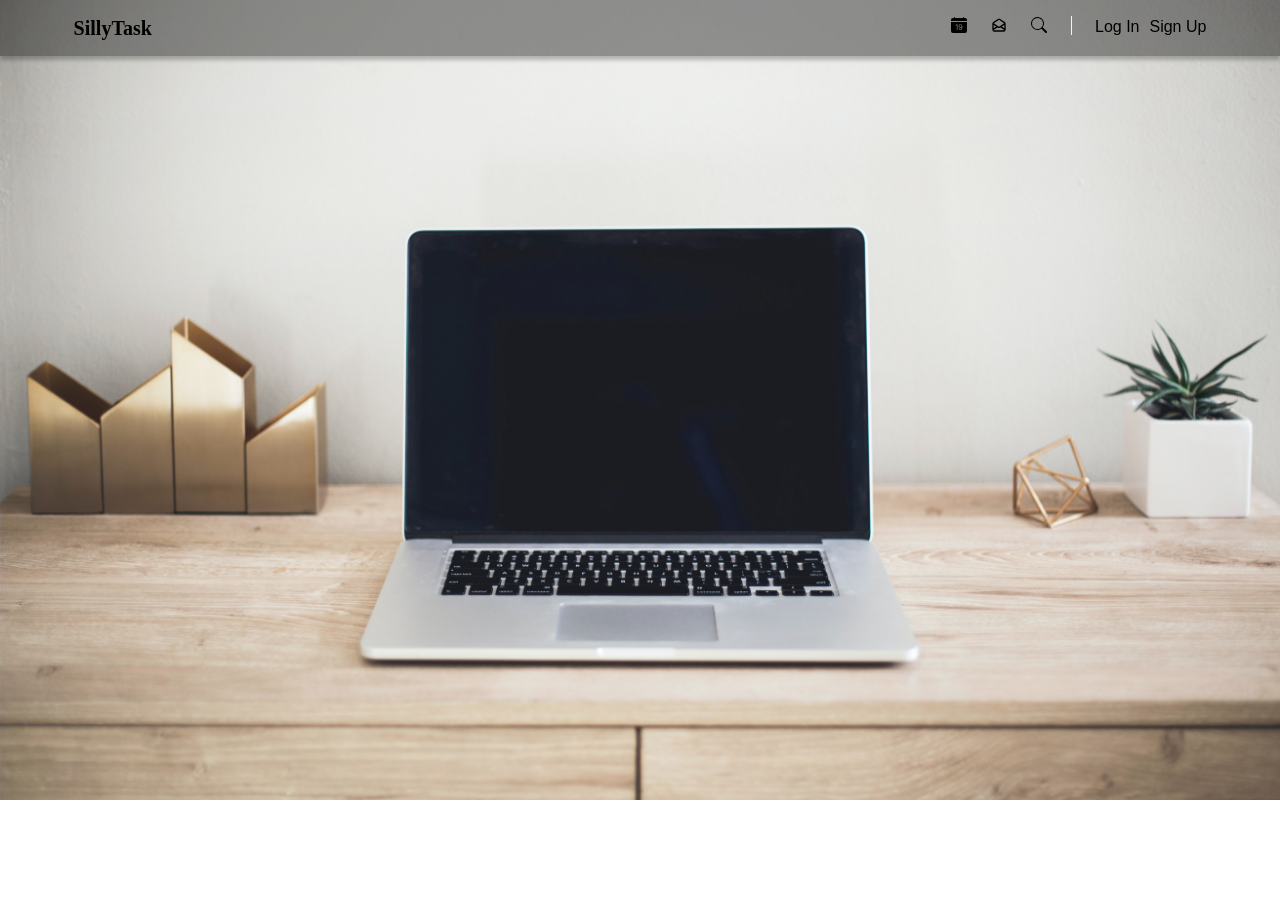
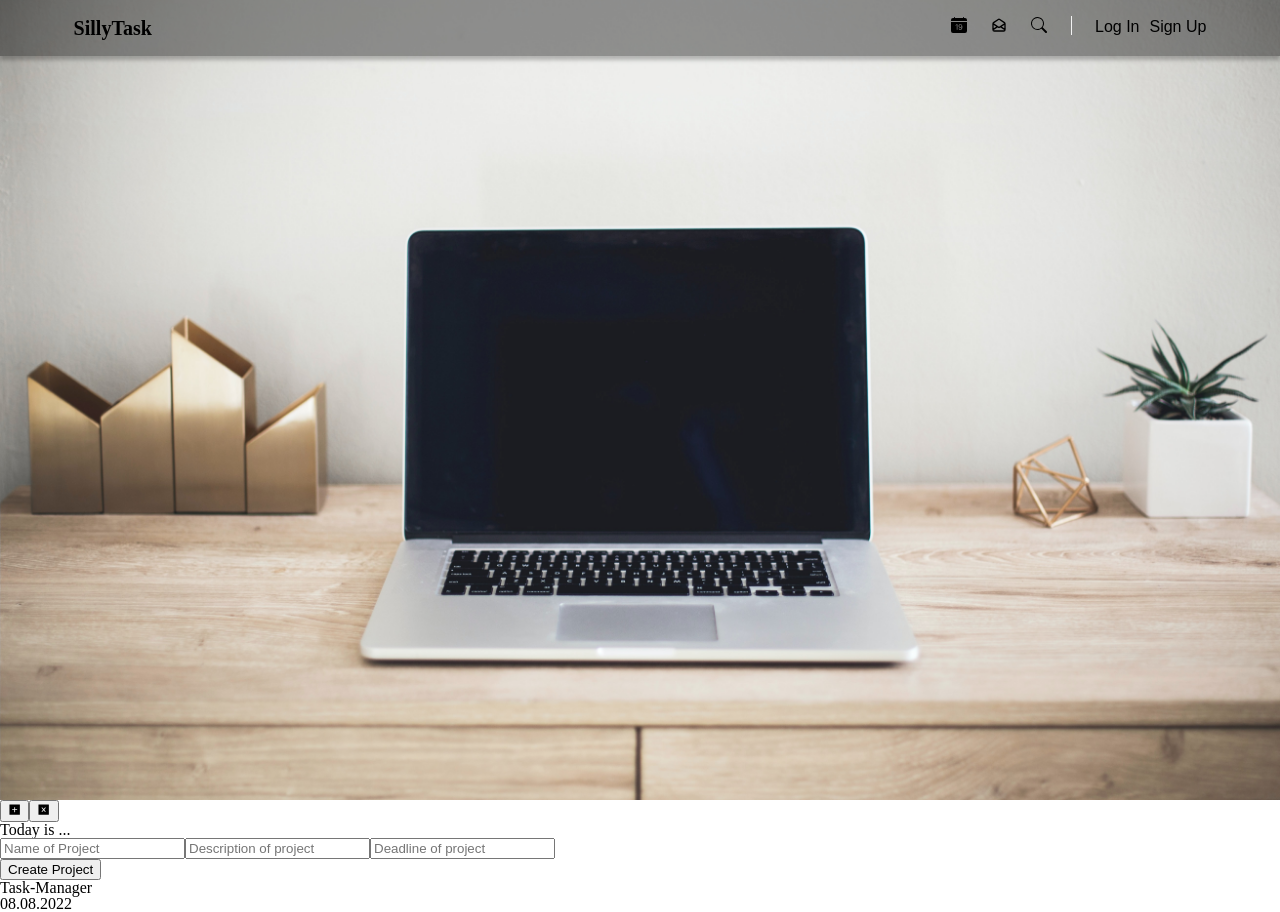
Before and after one commit to m4cy43/task_manager, a React (Create React App) app in the folder client/: page / in a window 1280 px wide. Shown: the top 912 px of the page. Before the commit the page ends 800 px from the top, so only its background shows below. Built offline with nearby package versions, Linux system fonts and the light colour scheme.

Commit message:
minor changes

```diff
--- a/client/src/App.js
+++ b/client/src/App.js
@@ -1,14 +1,11 @@
 import React from 'react';
-import { BrowserRouter as Router, Routes, Route, useNavigate } from 'react-router-dom';
+import { BrowserRouter as Router, Routes, Route } from 'react-router-dom';
 import Header from './components/Header';
 import SignUp from './pages/SignUp';
 import LogIn from './pages/LogIn';
-import MainPage from './components/MainPage';
+import MainPage from './pages/MainPage';
 
 function App() {
-
-  // const navigate=useNavigate();
-  // const navigateMainPage=()=>{navigate("/main")};
   return (
     <>
       <Router>
@@ -17,13 +14,11 @@ function App() {
           <Routes>
             <Route path="/signup" element={<SignUp />} />
             <Route path="/login" element={<LogIn />} />
-            {/* <Route path="/main" element={<MainPage />} /> */}
+            <Route path="/" element={<MainPage />} />
           </Routes>
         </div>
       </Router>
-
     </>
-
   );
 }
 
--- a/client/src/components/Header.jsx
+++ b/client/src/components/Header.jsx
@@ -2,19 +2,17 @@ import React from 'react';
 import { BsFillCalendarDateFill } from "react-icons/bs";
 import { HiOutlineMailOpen } from "react-icons/hi";
 import { BsSearch } from "react-icons/bs";
-import { Link, useNative } from "react-router-dom";
+import { Link } from "react-router-dom";
 
 function Header() {
     return (
         <div className="back-image">
             <header className="task-manager_head-menu">
-
                 <div className="task-manager_head-navigation">
-
+                <Link to="/">
                     <h3 className="task-manager_name">SillyTask</h3>
-
+                </Link>
                     <ul className="task-manager_links">
-
                         <li className="task-manager_links-item">
                             <Link to="#">
                                 <BsFillCalendarDateFill />
@@ -36,13 +34,9 @@ function Header() {
                         <li className="task-manager_links-item">
                             <Link to="/signup">Sign Up</Link>
                         </li>
-
                     </ul>
-
                 </div>
-
             </header>
-
         </div>
     )
 }
--- a/client/src/index.css
+++ b/client/src/index.css
@@ -215,3 +215,7 @@ a{
     font-size: 16px;
     color: #FFFFFF;
 }
+
+.login-submit:hover {
+    transform: scale(0.98);
+}
--- a/client/src/pages/LogIn.jsx
+++ b/client/src/pages/LogIn.jsx
@@ -1,24 +1,17 @@
-import React from 'react'
-
 function LogIn() {
+    function onClick(e){
+        e.preventDefault();
+    }
     return (
-
         <div className="login">
-
             <h4 className="login-phrase">Log In</h4>
-
             <form className="login-form">
-
                 <input type="email" name="email" placeholder="Enter your email"></input>
                 <input type="password" name="password" placeholder="Enter your password"></input>
-
-
             </form>
-            <button className="login-submit">Enter to account</button>
+            <button onClick={onClick} className="login-submit">Enter to account</button>
         </div>
-
     )
-
 }
 
-export default LogIn
+export default LogIn;
--- a/client/src/components/MainPage.jsx
+++ b/client/src/pages/MainPage.jsx
@@ -7,7 +7,8 @@ function MainPage() {
         <div className="main-page">
             <div className="main-page-head">
 
-                <button><AiFillPlusSquare /> <AiFillCloseSquare /></button>
+                <button><AiFillPlusSquare /></button>
+                <button><AiFillCloseSquare /></button>
                 <p>Today is ...</p>
 
             </div>
--- a/client/src/pages/SignUp.jsx
+++ b/client/src/pages/SignUp.jsx
@@ -1,26 +1,19 @@
-import React from 'react'
-
 function SignUp() {
+    function onClick(e){
+        e.preventDefault();
+    }
     return (
-
         <div className="sign-up">
-
             <h4 className="sign-up_phrase">Sign Up</h4>
-
             <form className="sign-up_form">
-
                 <input type="text" name="name" placeholder="Enter your name"></input>
                 <input type="email" name="email" placeholder="Enter your email"></input>
                 <input type="password" name="password" placeholder="Enter your password"></input>
                 <input type="password" name="password2" placeholder="Confirm your password"></input>
-                <button className="form-submit">Create Account</button>
-
+                <button onClick={onClick} className="form-submit">Create Account</button>
             </form>
-
         </div>
-
     )
-
 }
 
-export default SignUp
+export default SignUp;
```
